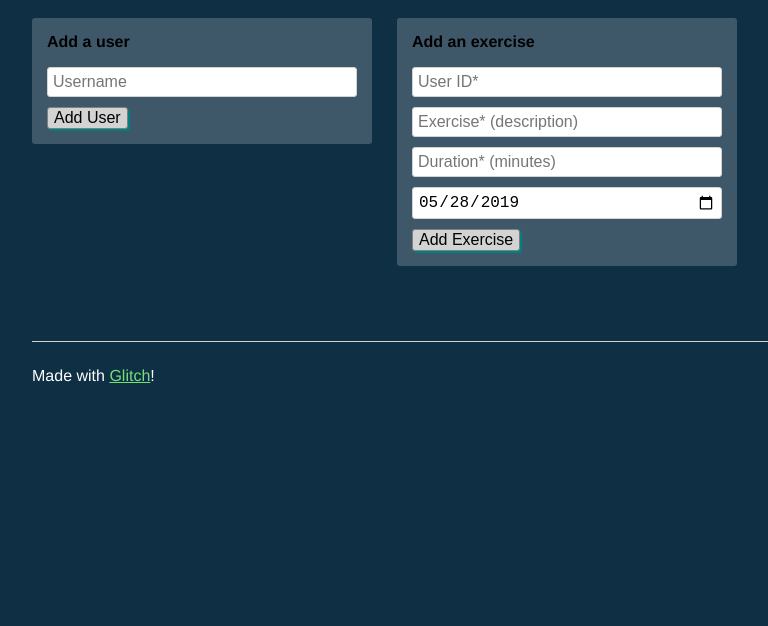
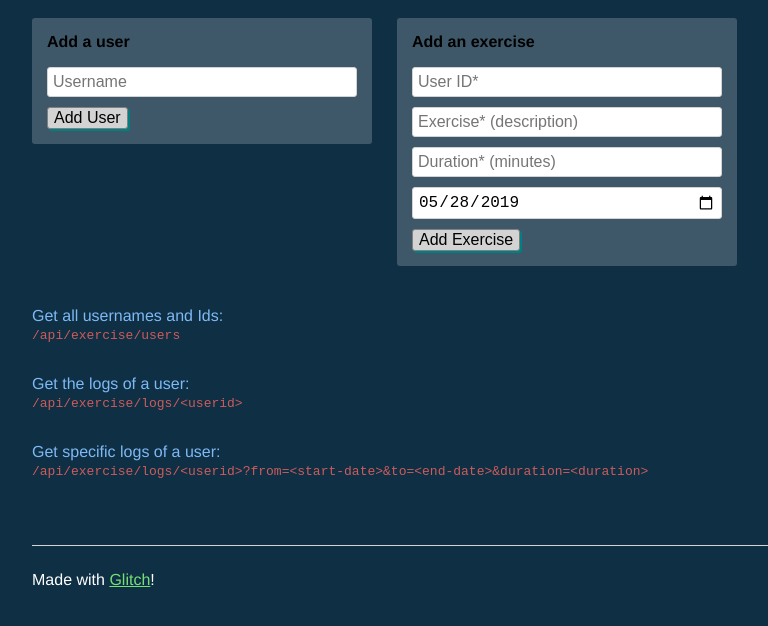
Before and after one commit to KaustubhD/get-me-exercise, a website: page views/index.html in a window 1280 px wide. Shown: the part 72-698 px from the top of the page, without its empty margins (0-768 px from the left). Drawn offline with Linux system fonts and the light colour scheme.

Commit message:
🏔🏣 Info on API use, and live link

```diff
--- a/public/style.css
+++ b/public/style.css
@@ -19,18 +19,26 @@ h1 {
 .bold {
   font-weight: bold;
 }
-
+.block{
+  width: 100%;
+  max-width: unset;
+}
 p {
   max-width: 600px;
 }
 
 main{
   display: flex;
-  justify-content: stretch;
+  justify-content: flex-start;
   align-items: flex-start;
   flex-wrap: wrap;
 }
-
+main > p {
+  color: #7fb9f4;
+}
+main > p code{
+  color: #cc5c5c;
+}
 form {
   display: inline-block;
   margin-bottom: 25px;
--- a/server.js
+++ b/server.js
@@ -39,7 +39,7 @@ app.post("/api/exercise/add", (req, res) => {
   addExercise(req, res)
 })
 
-app.get("/api/exercise/log/:id", (req, res) => {
+app.get("/api/exercise/logs/:id", (req, res) => {
   // console.log(req.query)
   // if(req.query == {})
     getAllExes(req, res)
--- a/views/index.html
+++ b/views/index.html
@@ -48,6 +48,16 @@
         <button type="submit" id="submit-exercise">Add Exercise</button>
       </form>
 
+      <p class="block">
+        Get all usernames and Ids:<br /><code>/api/exercise/users</code>
+      </p>
+      <p class="block">
+        Get the logs of a user:<br /><code>/api/exercise/logs/&lt;userid&gt;</code>
+      </p>
+      <p class="block">
+        Get specific logs of a user:<br /><code>/api/exercise/logs/&lt;userid&gt;?from=&lt;start-date&gt;&to=&lt;end-date&gt;&duration=&lt;duration&gt;</code>
+      </p>
+
     </main>
 
     <footer>
```
Also changed, not shown: README.md.
